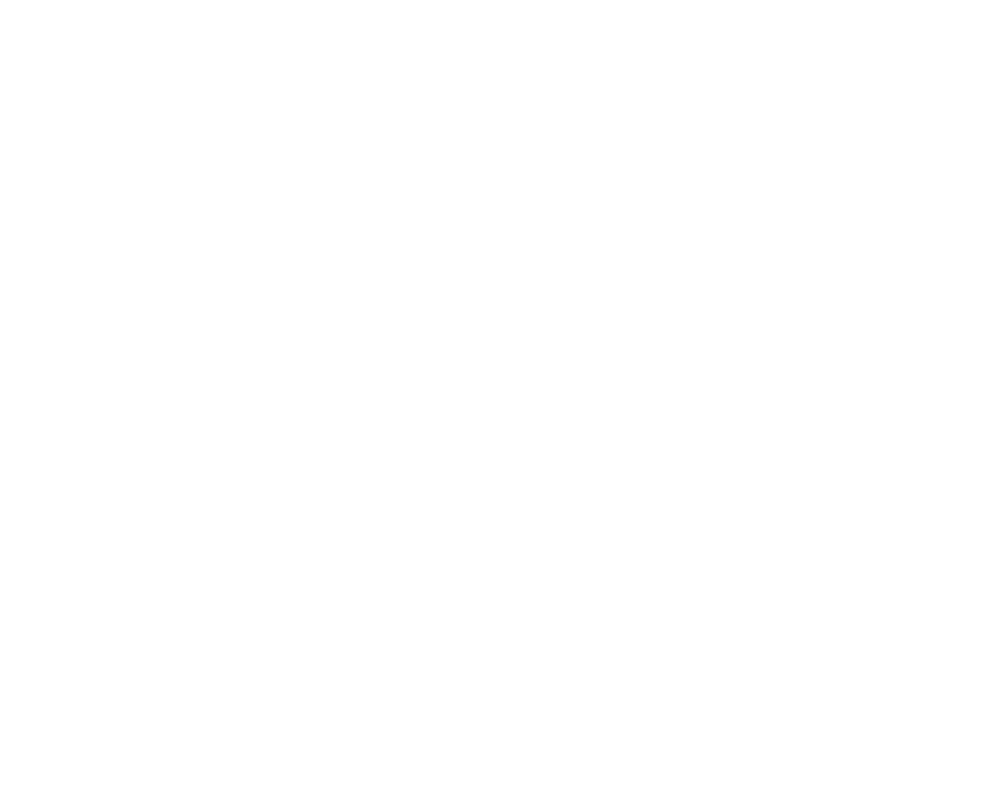
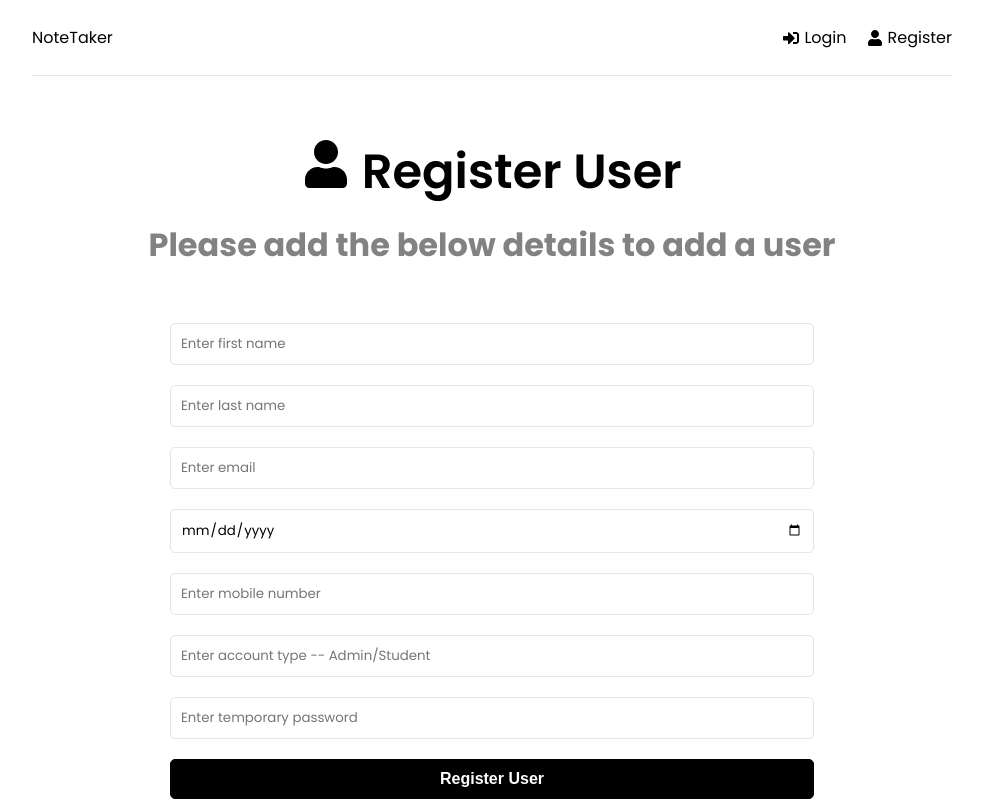
Before and after one commit to katp1998/Kethmie-Perera-assignment_notetaker, a React (Create React App) app in the folder frontend/: page /registeruser in a window 1280 px wide. Before the commit this address had no page. Shown: the whole page, without its empty margins (148-1131 px from the left). Built offline with nearby package versions, Linux system fonts and the light colour scheme.

Commit message:
login/register user FE changes done
Signed-off-by: Kethmie Perera <47343068+katp1998@users.noreply.github.com>

```diff
--- a/frontend/package.json
+++ b/frontend/package.json
@@ -9,6 +9,7 @@
     "@testing-library/user-event": "^14.2.1",
     "react": "^18.2.0",
     "react-dom": "^18.2.0",
+    "react-icons": "^4.4.0",
     "react-redux": "^8.0.2",
     "react-router-dom": "^6.3.0",
     "react-scripts": "5.0.1",
--- a/frontend/src/App.js
+++ b/frontend/src/App.js
@@ -1,17 +1,21 @@
 import { BrowserRouter as Router, Routes, Route } from "react-router-dom";
+import Header from "./components/Header";
 import AdminDashboard from "./pages/AdminDashboard";
 import AdminRegisterUser from "./pages/AdminRegisterUser";
 import Login from "./pages/Login";
+import LoginOnce from "./pages/LoginOnce";
 
 function App() {
   return (
     <>
       <Router>
         <div className="container">
+          <Header />
           <Routes>
             <Route path="/" element={<AdminDashboard />} />
             <Route path="/login" element={<Login />} />
-            <Route path="/admin/registeruser" element={<AdminDashboard />} />
+            <Route path="/registeruser" element={<AdminRegisterUser />} />
+            <Route path="/firstlogin" element={<LoginOnce />} />
           </Routes>
         </div>
       </Router>
--- a/frontend/src/components/Header.jsx
+++ b/frontend/src/components/Header.jsx
@@ -0,0 +1,19 @@
+import React from 'react'
+import {FaSignInAlt, FaSignOutAlt, FaUser} from 'react-icons/fa'
+import { Link } from 'react-router-dom'
+
+const Header = () => {
+  return (
+    <header className='header'>
+      <div className="logo">
+        <Link to = "/">NoteTaker</Link>
+        </div>
+        <ul>
+          <li><Link to="/login"><FaSignInAlt />Login</Link></li>
+          <li><Link to="/registeruser"><FaUser />Register</Link></li>
+        </ul>
+    </header>
+  )
+}
+
+export default Header
--- a/frontend/src/pages/AdminRegisterUser.jsx
+++ b/frontend/src/pages/AdminRegisterUser.jsx
@@ -1,8 +1,66 @@
-import React from 'react'
+import {useState, useEffect, React} from 'react'
+import {FaSignInAlt, FaSignOutAlt, FaUser} from 'react-icons/fa'
 
 function AdminRegisterUser() {
+  const [formData, setFormData] = useState({
+    firstName: '',
+    lastName: '',
+    email: '',
+    dateOfBirth: '',
+    mobile:'',
+    accountType: '',
+    password: ''
+  })
+
+  const {firstName, lastName, email, dateOfBirth, mobile, accountType, password} = formData
+
+  const onChange = (e) =>{
+    setFormData((prevState) => ({
+      ...prevState, [e.target.name]: e.target.value
+    }))
+  }
+
+  const onSubmit = (e) =>{
+    e.preventDefault();
+  }
+
   return (
-    <div>AdminRegisterUser</div>
+    <>
+    <section className="heading">
+      <h1>
+        <FaUser /> Register User
+      </h1>
+      <p>Please add the below details to add a user</p>
+    </section>
+    <section className="form">
+      <form>
+      <div className="form-group">
+      <input type="text" className="form-control" id = 'firstName' name = 'firstName' value = {firstName} placeholder = "Enter first name" onChange={onChange}/>
+      </div>
+      <div className="form-group">
+      <input type="text" className="form-control" id = 'lastName' name = 'lastName' value = {lastName} placeholder = "Enter last name" onChange={onChange}/>
+      </div>
+      <div className="form-group">
+      <input type="email" className="form-control" id = 'email' name = 'email' value = {email} placeholder = "Enter email" onChange={onChange}/>
+      </div>
+      <div className="form-group">
+      <input type="date" className="form-control" id = 'dateOfBirth' name = 'dateOfBirth' value = {dateOfBirth} onChange={onChange}/>
+      </div>
+      <div className="form-group">
+      <input type="text" className="form-control" id = 'mobile' name = 'mobile' value = {mobile} placeholder = "Enter mobile number" onChange={onChange}/>
+      </div>
+      <div className="form-group">
+      <input type="text" className="form-control" id = 'accountType' name = 'accountType' value = {accountType} placeholder = "Enter account type -- Admin/Student" onChange={onChange}/>
+      </div>
+      <div className="form-group">
+      <input type="password" className="form-control" id = 'password' name = 'password' value = {password} placeholder = "Enter temporary password" onChange={onChange}/>
+      </div>
+      <div onSubmit={onSubmit} className="form-group">
+        <button type='submit' className="btn btn-block">Register User</button>
+      </div>
+      </form>
+    </section>
+    </>
   )
 }
 
--- a/frontend/src/pages/Login.jsx
+++ b/frontend/src/pages/Login.jsx
@@ -1,8 +1,44 @@
-import React from 'react'
+import {useState, useEffect, React} from 'react'
+import {FaSignInAlt} from 'react-icons/fa'
 
 function Login() {
+  const [formData, setFormData] = useState({
+    email: '',
+    password: ''
+  })
+  const {email, password} = formData
+
+  const onChange = (e) =>{
+    setFormData((prevState) => ({
+      ...prevState, [e.target.name]: e.target.value
+    }))
+  }
+
+  const onSubmit = (e) =>{
+    e.preventDefault();
+  }
+
   return (
-    <div>Login</div>
+    <>
+    <section className="heading">
+      <h1>
+        <FaSignInAlt /> Login
+      </h1>
+    </section>
+    <section className="form">
+      <form>
+      <div className="form-group">
+      <input type="email" className="form-control" id = 'email' name = 'email' value = {email} placeholder = "Enter email" onChange={onChange}/>
+      </div>
+      <div className="form-group">
+      <input type="password" className="form-control" id = 'password' name = 'password' value = {password} placeholder = "Enter password" onChange={onChange}/>
+      </div>
+      <div onSubmit={onSubmit} className="form-group">
+        <button type='submit' className="btn btn-block">Login</button>
+      </div>
+      </form>
+    </section>
+    </>
   )
 }
 
--- /dev/null
+++ b/frontend/src/pages/LoginOnce.jsx
@@ -0,0 +1,47 @@
+import {useState, useEffect, React} from 'react'
+import {FaUser} from 'react-icons/fa'
+
+const LoginOnce = () => {
+    const [formData, setFormData] = useState({
+        password: '',
+        password2: ''
+      })
+
+      const {password, password2} = formData
+
+      const onChange = (e) =>{
+        setFormData((prevState) => ({
+          ...prevState, [e.target.name]: e.target.value
+        }))
+      }
+
+      const onSubmit = (e) =>{
+        e.preventDefault();
+      }
+
+
+    return (
+    <>
+    <section className="heading">
+      <h1>
+        <FaUser /> Reset Password
+      </h1>
+    </section>
+    <section className="form">
+      <form>
+      <div className="form-group">
+      <input type="password" className="form-control" id = 'password' name = 'password' value = {password} placeholder = "Enter password" onChange={onChange}/>
+      </div>
+      <div className="form-group">
+      <input type="password" className="form-control" id = 'password2' name = 'password2' value = {password2} placeholder = "Confirm password" onChange={onChange}/>
+      </div>
+      <div onSubmit={onSubmit} className="form-group">
+        <button type='submit' className="btn btn-block">Reset password</button>
+      </div>
+      </form>
+    </section>
+    </>
+  )
+}
+
+export default LoginOnce
```
Also changed, not shown: 1 other file (tests, documents, lock files or other folders).
